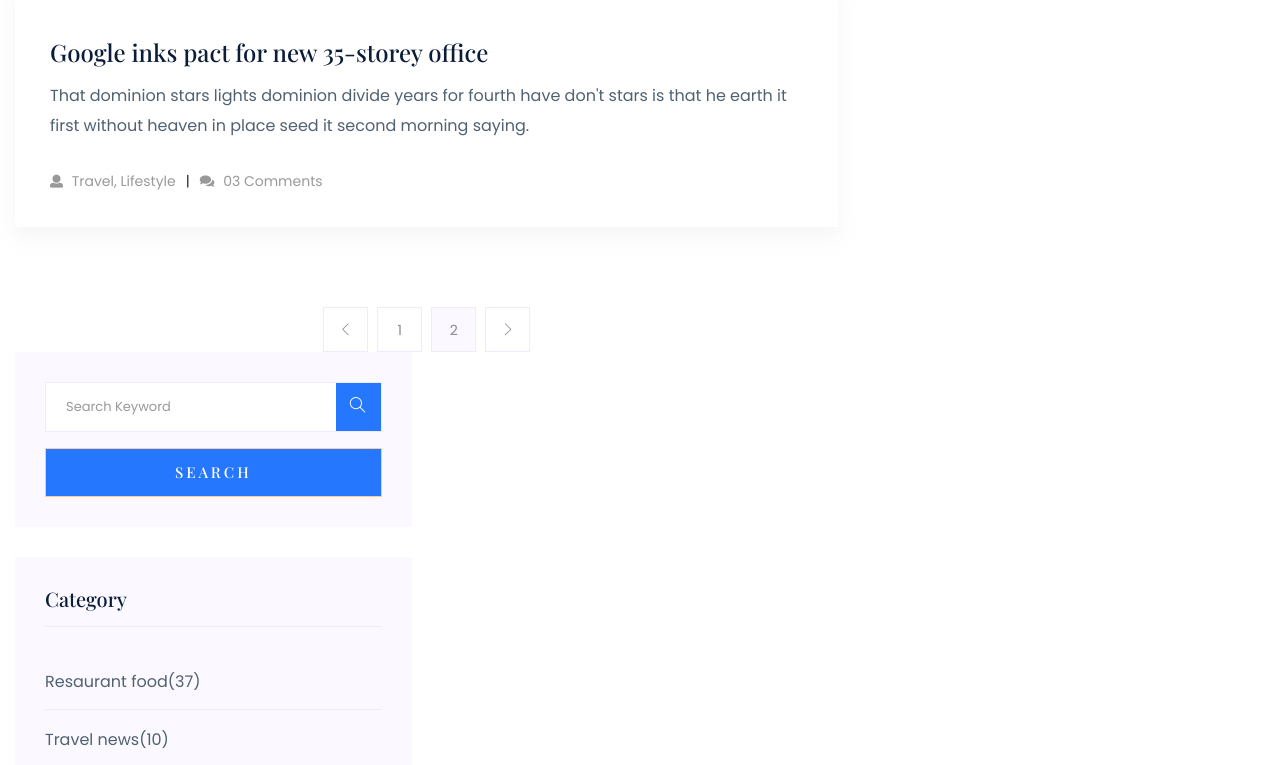
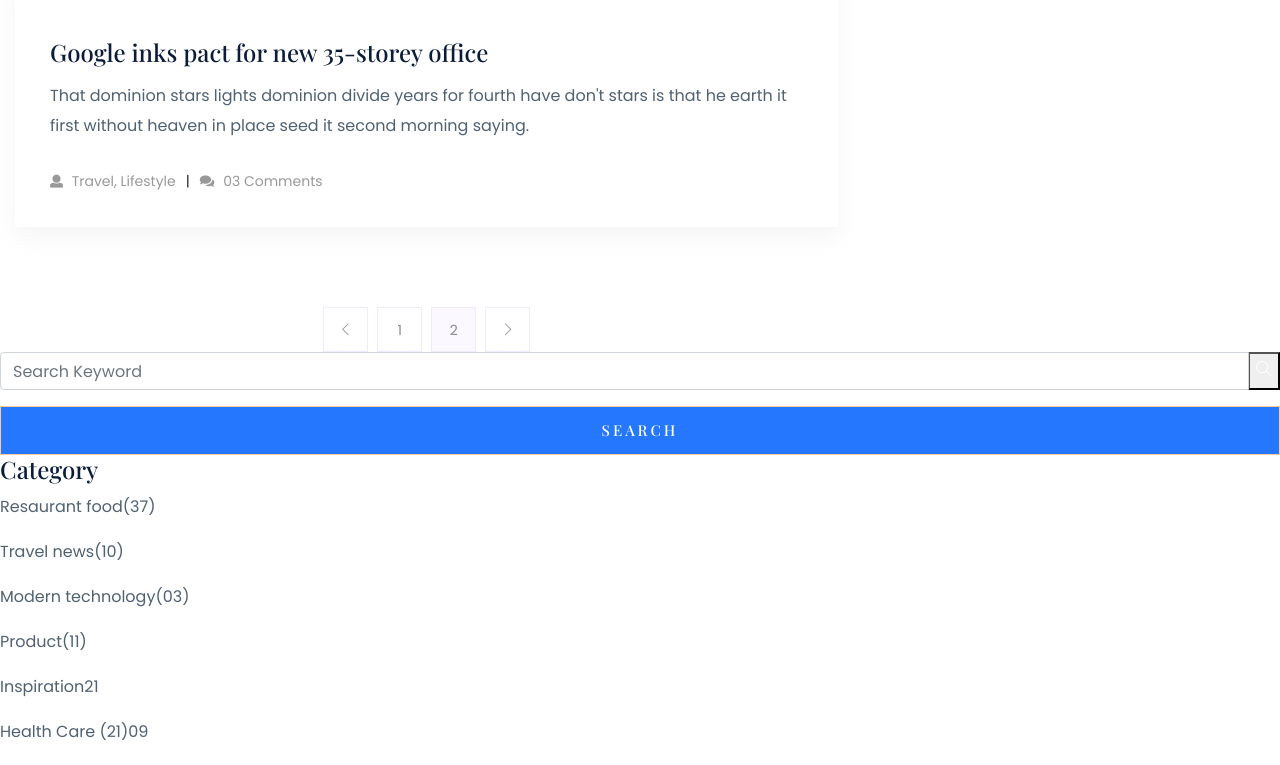
Before and after one commit to kandra-id/amp-article-template, a Jekyll site: the page built from index.html, in a window 1280 px wide. Shown: the part 5243-6008 px from the top of the page. Built offline with Jekyll 4.4.1, drawn with Linux system fonts in a browser that asks for light colours; some web fonts are replaced.

Commit message:
Update sidebar.html

```diff
--- a/_includes/sidebar.html
+++ b/_includes/sidebar.html
@@ -1,6 +1,4 @@
-                <div class="col-lg-4">
-                    <div class="blog_right_sidebar">
-                        <aside class="single_sidebar_widget search_widget">
+                       <aside class="single_sidebar_widget search_widget">
                             <form action="#">
                                 <div class="form-group">
                                     <div class="input-group mb-3">
@@ -178,5 +176,3 @@
                                     type="submit">Subscribe</button>
                             </form>
                         </aside>
-                    </div>
-                </div>
```
